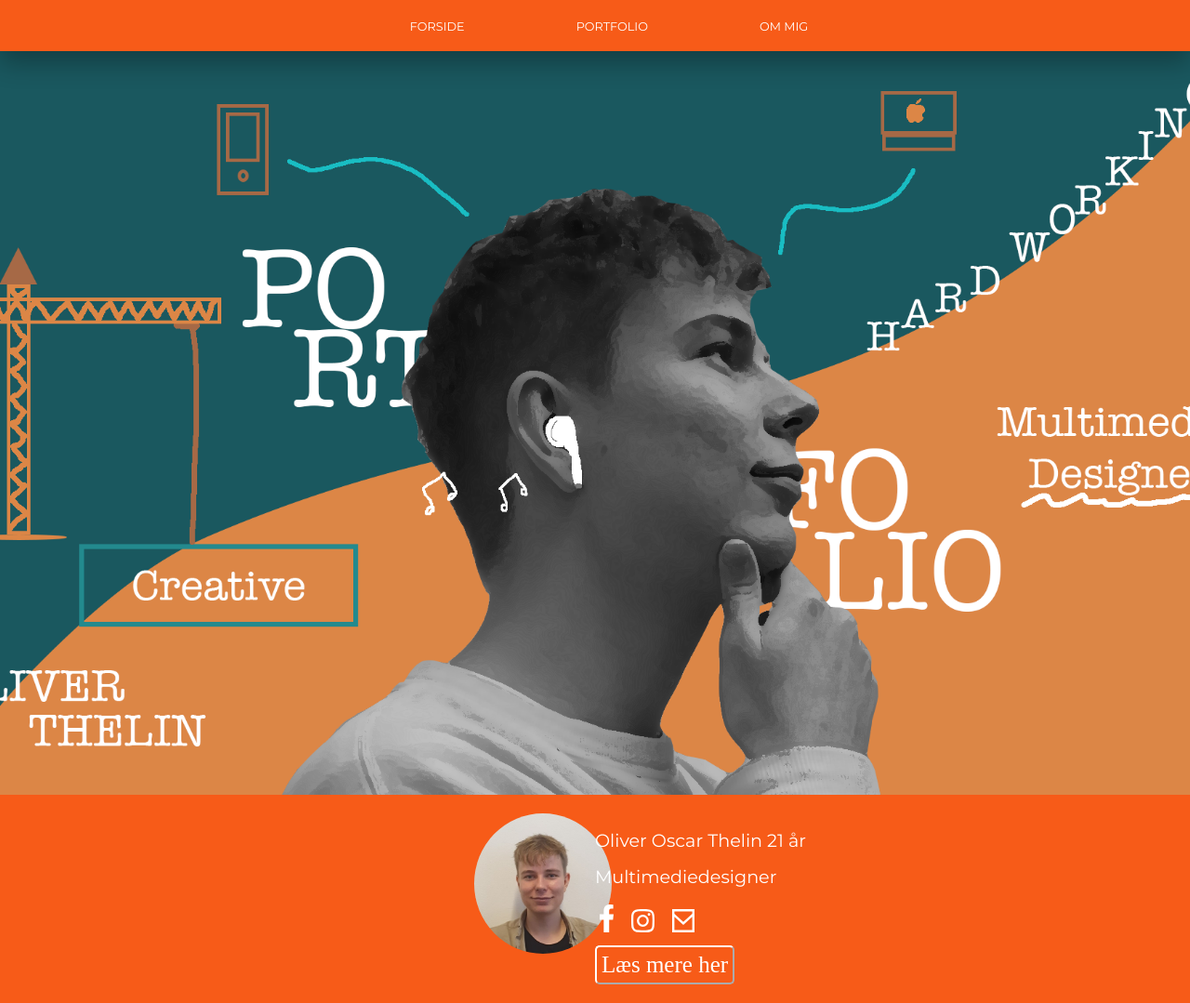
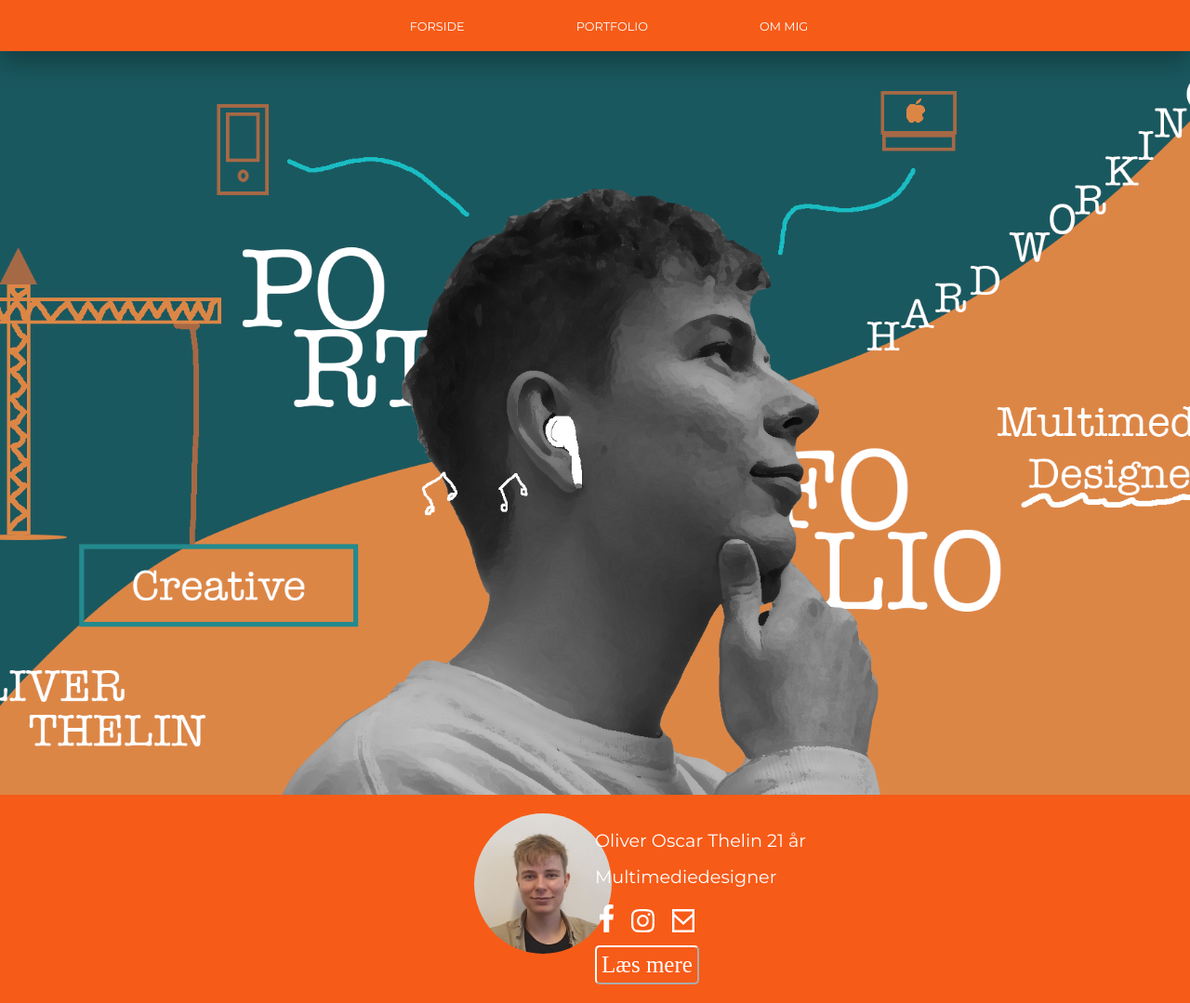
Before and after one commit to oliv578v/Portfolio, a plain HTML site: page index.html in a window 1280 px wide. Shown: the whole page at 93% size. Drawn offline with Linux system fonts and the light colour scheme.

Commit message:
flere rettelser

```diff
--- a/index.html
+++ b/index.html
@@ -65,7 +65,7 @@
           </div>
         </div>
         <button id="website3" onclick="window.location.href='om_mig.html';">
-          Læs mere her
+          Læs mere
         </button>
       </div>
     </footer>
```
